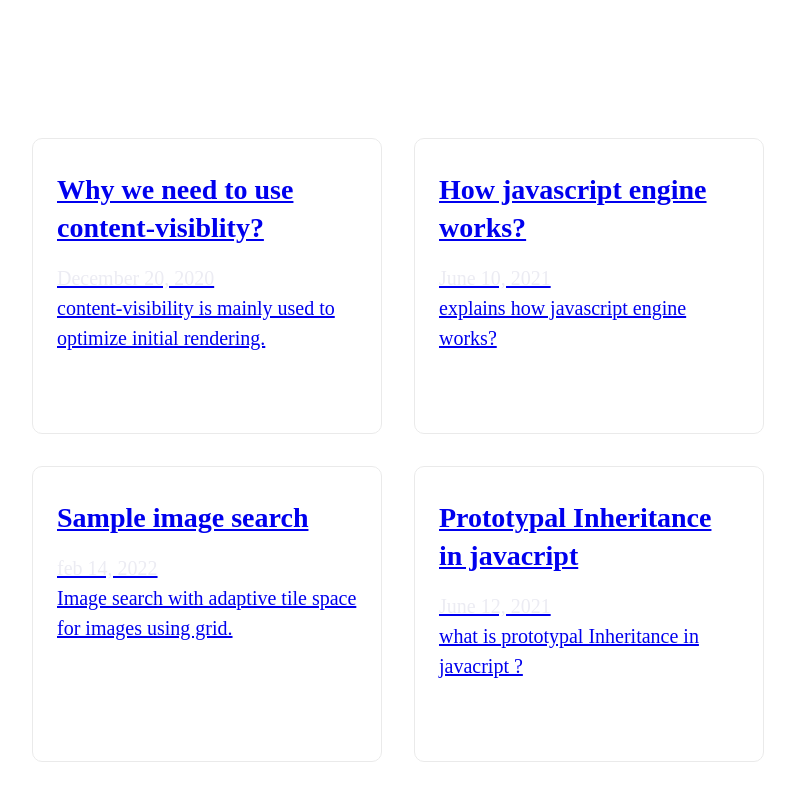
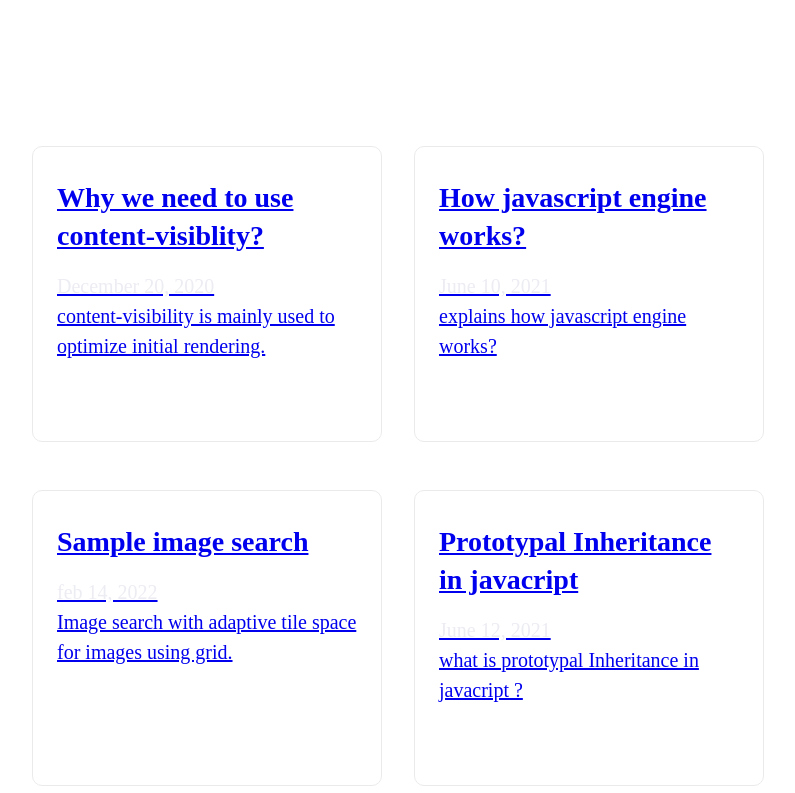
Before and after one commit to vignesh-karunakaran/my-blog, a Next.js app: page / in a window 1280 px wide. Shown: the part 740-1533 px from the top of the page, without its empty margins (242-1037 px from the left). Built offline with nearby package versions, Linux system fonts and the light colour scheme.

Commit message:
Update Home.module.css

```diff
--- a/styles/Home.module.css
+++ b/styles/Home.module.css
@@ -144,7 +144,7 @@
 }
 
 .card {
-  margin: 1rem;
+  margin: 1.5rem 1rem;
   padding: 2rem 1.5rem 5rem 1.5rem;
   text-align: left;
   color: inherit;
```
